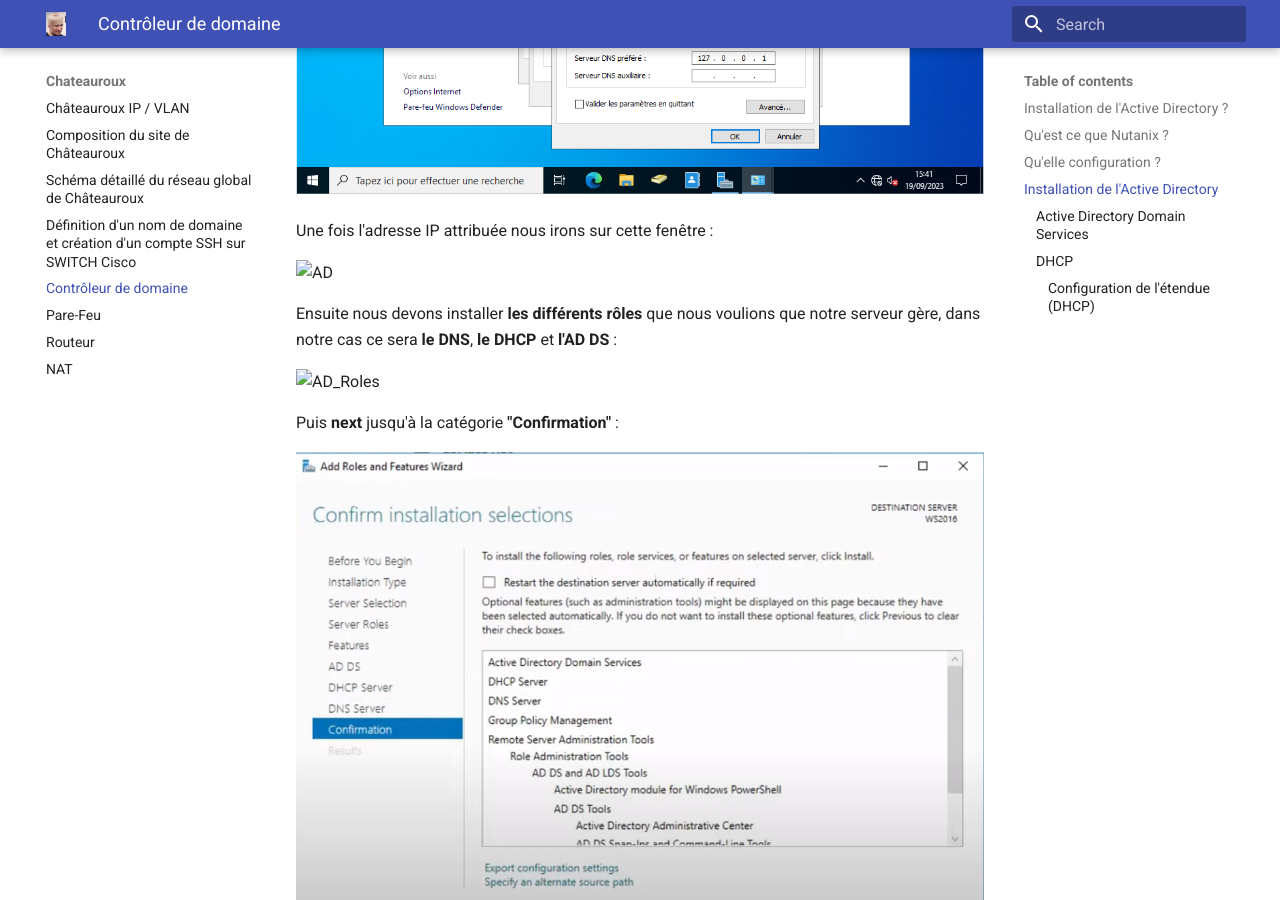
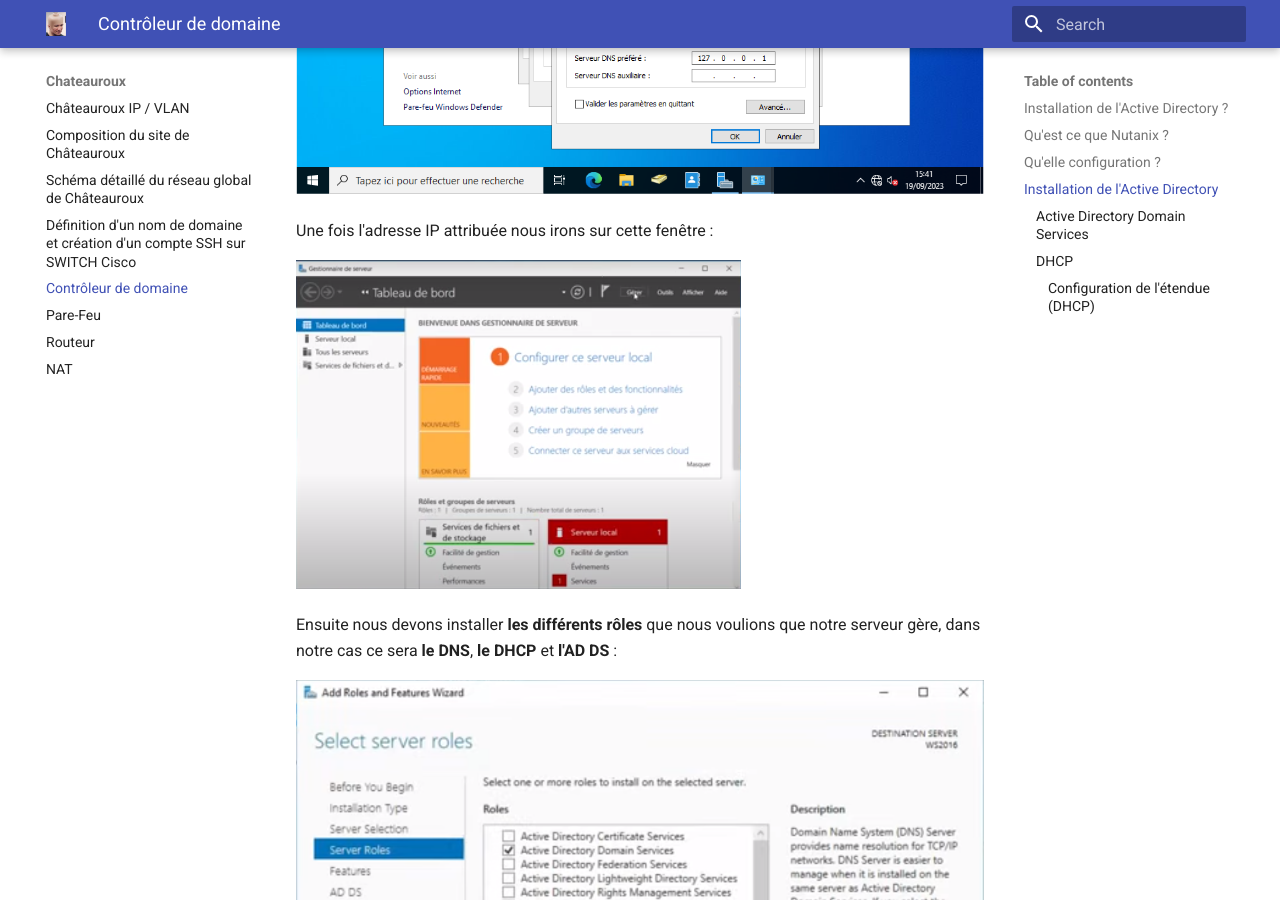
Before and after one commit to DevinFulbert/Chateauroux2024, an MkDocs documentation site: the page built from docs/ad.md, in a window 1280 px wide and 900 px high, scrolled down 4027 px. Built offline with MkDocs 1.6.1 and Material for MkDocs 9.7.7, drawn with Linux system fonts in a browser that asks for light colours.

Commit message:
ouistiti

```diff
--- a/docs/ad.md
+++ b/docs/ad.md
@@ -40,11 +40,11 @@
 
 Une fois l'adresse IP attribuée nous irons sur cette fenêtre :
 
-![AD](./img/ad_menu.PNG)
+![AD](./img/ad_menu.png)
 
 Ensuite nous devons installer **les différents rôles** que nous voulions que notre serveur gère, dans notre cas ce sera **le DNS**, **le DHCP** et **l'AD DS** :
 
-![AD_Roles](./img/ad_roles.PNG)
+![AD_Roles](./img/ad_roles.png)
 
 Puis **next** jusqu'à la catégorie **"Confirmation"** :
 
```
